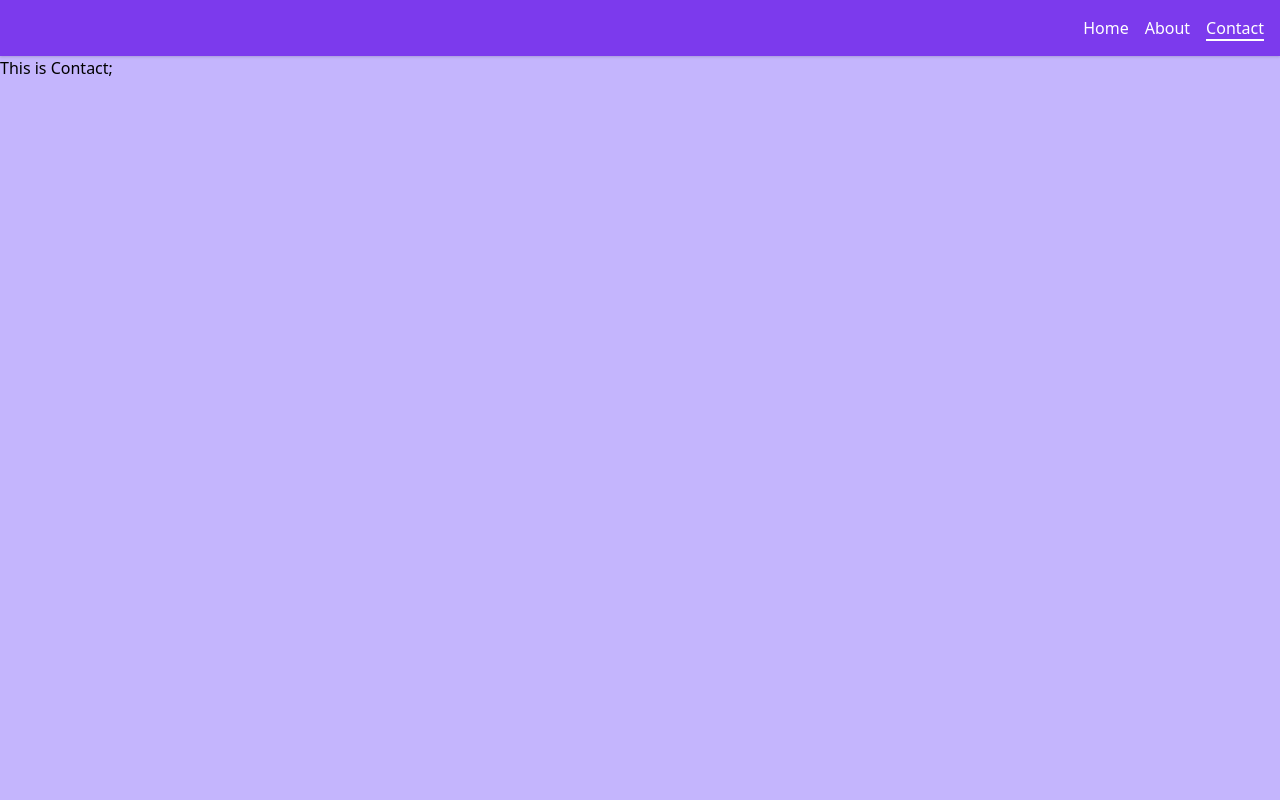
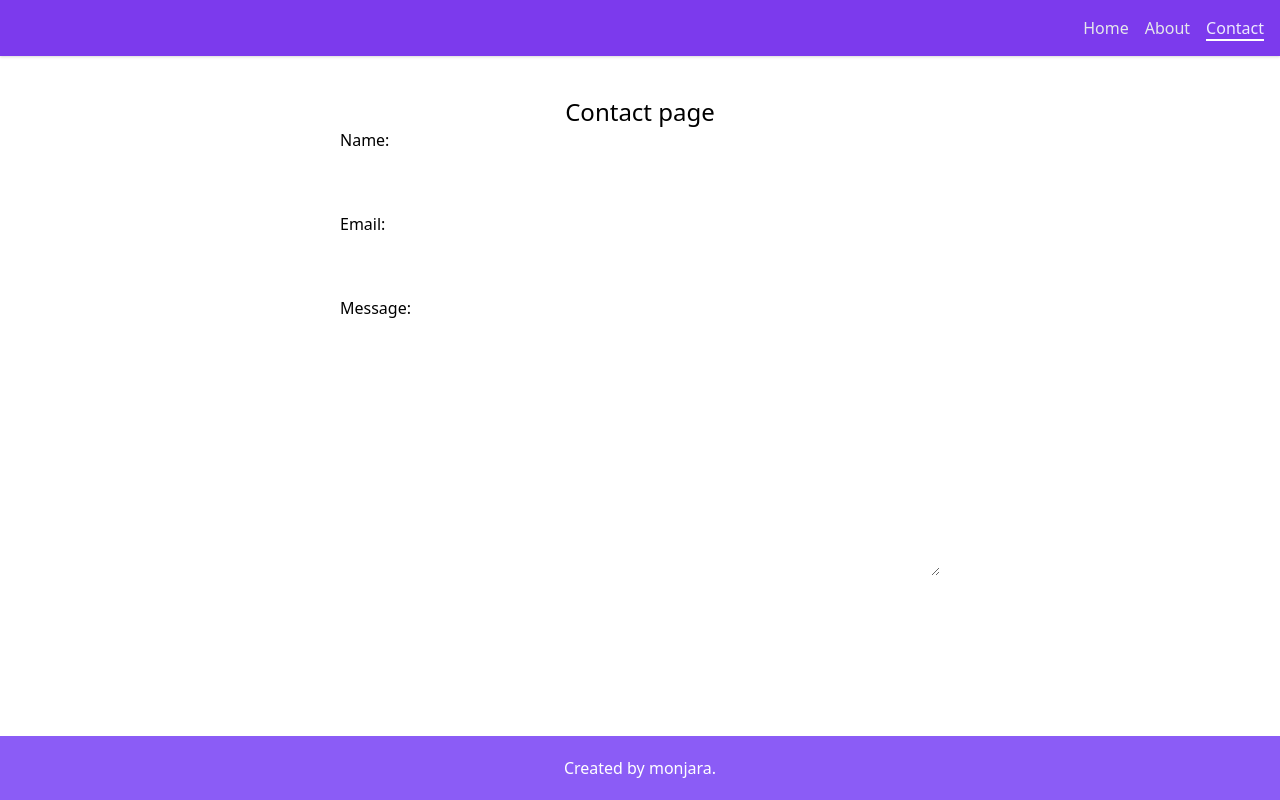
Before and after one commit to monjara/archive-repositories, a React (Create React App) app: page /contact in a window 1280 px wide. Built offline with nearby package versions, Linux system fonts and the light colour scheme.

Commit message:
spa作成

```diff
--- a/public/index.html
+++ b/public/index.html
@@ -8,7 +8,7 @@
     <link href="https://unpkg.com/tailwindcss@^2/dist/tailwind.min.css" rel="stylesheet">
     <title>spa-sample</title>
   </head>
-  <body class="bg-purple-300">
+  <body class="bg-white">
     <div id="root"></div>
   </body>
 </html>
--- a/src/App.js
+++ b/src/App.js
@@ -5,10 +5,11 @@ import {
     Route
 } from "react-router-dom";
 import {Home, About, Contact} from './pages';
-import {Nav} from "./layout";
+import {Nav,Footer} from "./layout";
 
 function App() {
     return (
+        <div className='flex flex-col h-screen'>
             <Router>
                 <Nav/>
                 <Switch>
@@ -22,7 +23,9 @@ function App() {
                         <Home/>
                     </Router>
                 </Switch>
+                <Footer/>
             </Router>
+        </div>
     );
 }
 
--- /dev/null
+++ b/src/layout/Footer.js
@@ -0,0 +1,9 @@
+import React from "react";
+
+const Footer = () => (
+    <footer className='bg-purple-500 text-center text-white p-5'>
+        Created by monjara.
+    </footer>
+);
+
+export default Footer;
--- a/src/layout/Nav.js
+++ b/src/layout/Nav.js
@@ -1,18 +1,29 @@
 import React from "react";
 import {NavLink} from "react-router-dom";
 
+const navs = [
+    {
+        path: '/',
+        name: 'Home'
+    },
+    {
+        path: '/about',
+        name: 'About'
+    },
+    {
+        path: '/contact',
+        name: 'Contact'
+    },
+];
+
 const Nav = () => (
-    <nav className='bg-purple-600 text-white p-4 shadow'>
+    <nav className='bg-purple-600 text-gray-200 h-15 p-4 shadow'>
         <ul className='flex space-x-4 justify-end'>
-            <li>
-                <NavLink exact to='/' activeClassName='border-b-2 border-white'>Home</NavLink>
-            </li>
-            <li>
-                <NavLink exact to='/about' activeClassName='border-b-2 border-white'>About</NavLink>
-            </li>
-            <li>
-                <NavLink exact to='/contact' activeClassName='border-b-2 border-white'>Contact</NavLink>
-            </li>
+            {navs.map(navItem => (
+                <li>
+                    <NavLink exact to={navItem.path} activeClassName='border-b-2 border-white text-purple-100'>{navItem.name}</NavLink>
+                </li>
+            ))}
         </ul>
     </nav>
 );
--- a/src/layout/index.js
+++ b/src/layout/index.js
@@ -1,11 +1,12 @@
 import React from 'react';
 
 import Nav from "./Nav";
+import Footer from "./Footer";
 
 const Layout = (props) => (
-    <div>
+    <div className='text-center p-10 flex-1'>
         {props.children}
     </div>
 );
 
-export {Layout, Nav};
+export {Layout, Nav, Footer};
--- a/src/pages/Contact.js
+++ b/src/pages/Contact.js
@@ -3,7 +3,21 @@ import {Layout} from "../layout";
 
 const Contact = () => (
     <Layout>
-        This is Contact;
+        <h1 className='text-2xl'>Contact page</h1>
+        <form className='flex flex-col space-y-5 w-1/2 m-auto'>
+            <div className='flex flex-col text-left'>
+                <label>Name: </label>
+                <input className='p-2 rounded' type="text"/>
+            </div>
+            <div className='flex flex-col text-left'>
+                <label>Email: </label>
+                <input className='p-2 rounded' type="text"/>
+            </div>
+            <div className='flex flex-col text-left'>
+                <label>Message: </label>
+                <textarea className='p-2 rounded h-64' ></textarea>
+            </div>
+        </form>
     </Layout>
 );
 
--- a/src/pages/Home.js
+++ b/src/pages/Home.js
@@ -4,7 +4,8 @@ import {Layout} from "../layout";
 
 const Home = (props) => (
     <Layout>
-        This is Home;
+        <h1 className='text-2xl'>Spa-sample Home</h1>
+        <p>This is sample</p>
     </Layout>
 );
 
```
Also changed, not shown: src/pages/About.js. Lines whose indentation alone changed are shown as unchanged.
